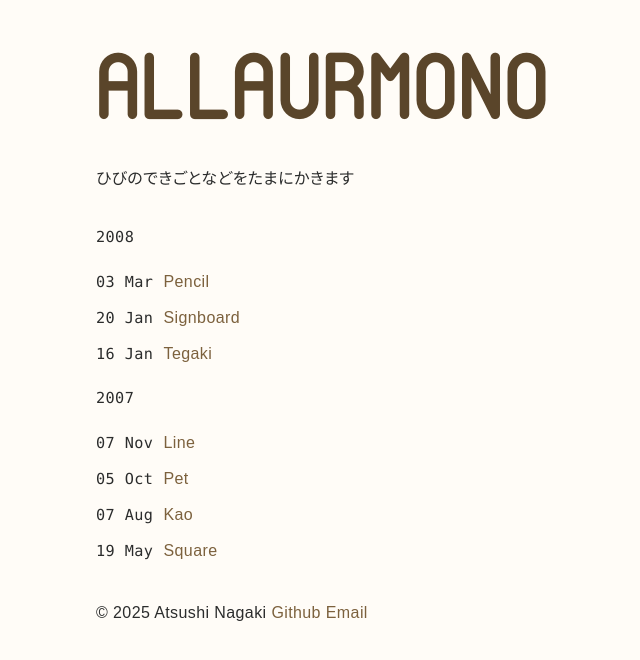
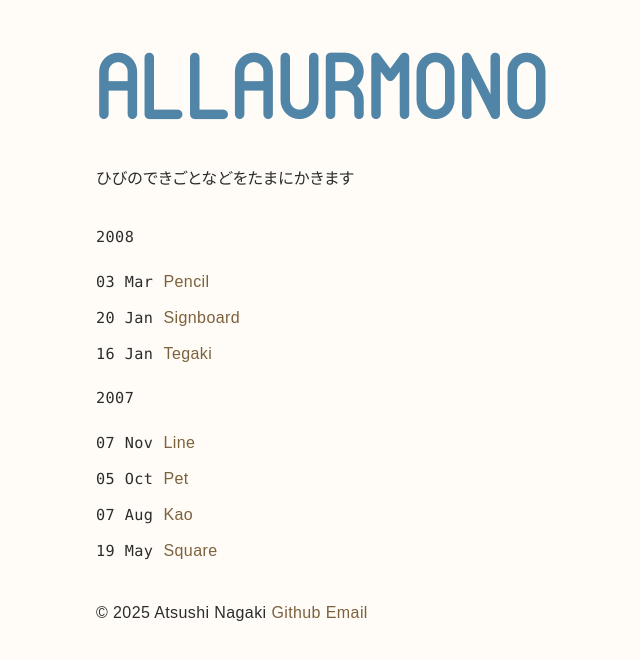
Before and after one commit to nagaki/blog2, an Astro site: page /paint in a window 1280 px wide. In both pictures the pointer is over the link "ALLAURMONO". Shown: the whole page, without its empty margins (224-864 px from the left). Built offline with nearby package versions, Linux system fonts and the light colour scheme; Astro itself is replaced by a stand-in of ours; some packages are replaced by stand-ins of ours.

Commit message:
change title color

```diff
--- a/package.json
+++ b/package.json
@@ -21,8 +21,8 @@
     "lint": "biome check src/",
     "lint:fix": "biome check --write src/",
     "lint:ci": "biome ci src/",
-    "test:e2e": "playwright test",
-    "test:update-snapshots": "playwright test --update-snapshots",
+    "test:e2e": "astro build && playwright test",
+    "test:update-snapshots": "astro build && playwright test --update-snapshots",
     "test:show-report": "playwright show-report"
   },
   "type": "module",
--- a/src/styles/_base.css
+++ b/src/styles/_base.css
@@ -12,6 +12,7 @@
   --font-color: #2b2c2c;
   --clear-color: snow;
   --cool-color: #6899b9;
+  --cool-hover-color: #5185a7;
 
   /** based font */
   --mono-font-family: Monaco, monospace;
--- a/src/styles/_main.css
+++ b/src/styles/_main.css
@@ -66,10 +66,14 @@ a {
     margin: 0 0 calc(var(--base-margin) * 2);
   }
   .title {
+    color: var(--cool-color);
     display: inline-block;
     font-family: "ALLAURMONO", sans-serif;
     font-size: 9rem;
     line-height: 1;
+    &:hover {
+      color: var(--cool-hover-color);
+    }
   }
 }
 
```
Also changed, not shown: tests/snapshot-post.spec.ts-snapshots/投稿ページ表示が崩れていない-1-Mobile-Chrome-darwin.png, tests/snapshot-post.spec.ts-snapshots/投稿ページ表示が崩れていない-1-Mobile-Safari-darwin.png, tests/snapshot-post.spec.ts-snapshots/投稿ページ表示が崩れていない-1-chromium-darwin.png, tests/snapshot-post.spec.ts-snapshots/投稿ページ表示が崩れていない-1-firefox-darwin.png, tests/snapshot-post.spec.ts-snapshots/投稿ページ表示が崩れていない-1-webkit-darwin.png.
